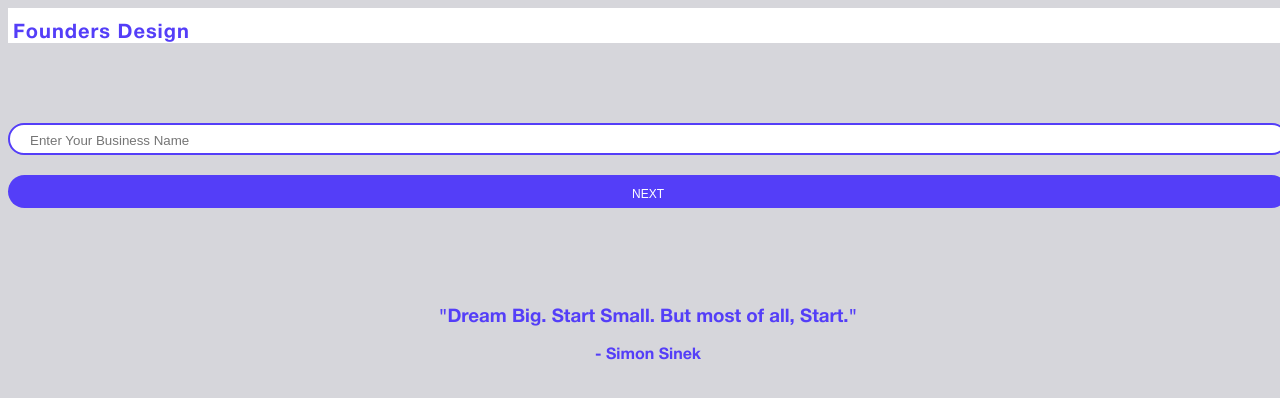
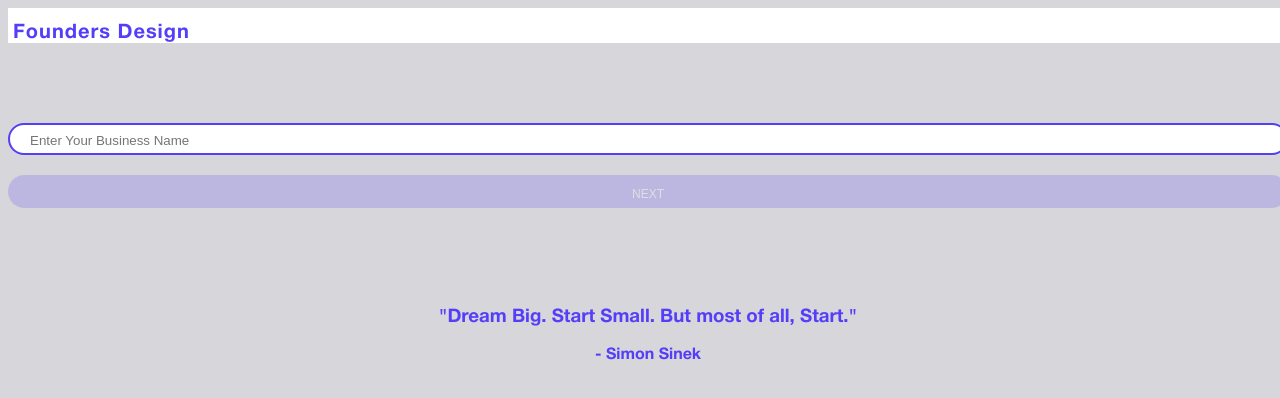
Before and after one commit to Djnt/img, a React app: page / in a window 1280 px wide. Shown: the top 398 px of the page. Built offline with nearby package versions, Linux system fonts and the light colour scheme.

Commit message:
style submit button

```diff
--- a/src/components/colorPage.js
+++ b/src/components/colorPage.js
@@ -26,7 +26,7 @@ export const ColorPage = props =>  {
           )
         })}
       </div>
-      {color && <button onClick={ () => props.next(color) }>NEXT</button>}
+      {color && <button className='next-button' onClick={ () => props.next(color) }>NEXT</button>}
     </div>
   )
 }
--- a/src/components/fontPage.js
+++ b/src/components/fontPage.js
@@ -1,4 +1,4 @@
-import React, { Component, Fragment } from 'react';
+import React, { useState } from 'react';
 
 const generateItem = args => {
   let result;
@@ -44,6 +44,14 @@ const generateItem = args => {
 }
 
 export const FontPage = props =>  {
+
+  const [fontEl, setFontEl] = useState(null);
+
+  const submitStyle = () => {
+    console.log(fontEl)
+    props.next(fontEl)
+  }
+
   return (
     <div className='col-12 col-md-4 offset-md-4 font-page'>
       <h2>Let's figure out your style next</h2>
@@ -52,13 +60,14 @@ export const FontPage = props =>  {
       <div className='fonts-block'>
         {new Array(6).fill().map((i, index) => {
           return (
-            <div className='font-option' onClick={e => props.next(e)}>
+            <div className='font-option' onClick={e => setFontEl(e.target)}>
               {generateItem({index, name: props.name})}
             </div>
           )
         })}
 
       </div>
+      {fontEl && <button className='next-button' onClick={submitStyle}>GENERATE LOGO</button>}
     </div>
   )
 }
--- a/src/components/index.js
+++ b/src/components/index.js
@@ -26,10 +26,9 @@ export default class PageContainer extends Component {
   }
 
   generateImage = e => {
-    e.stopPropagation()
-    e.target.style.backgroundColor = this.state.color[1]
+    e.style.backgroundColor = this.state.color[1]
 
-    html2canvas(e.target, {
+    html2canvas(e, {
       onrendered: (canvas) => {
         Canvas2Image.saveAsJPEG(canvas);
         this.resetPages();
--- a/src/components/namePage.js
+++ b/src/components/namePage.js
@@ -12,7 +12,7 @@ export const NamePage = props => {
   return (
     <div className='col-12 col-md-2 offset-md-5 name-page'>
       <input type='text' placeholder='Enter Your Business Name' onChange={ e => setName(e.target.value)}></input>
-      <button className={name ? '' : 'disabled'} onClick={ confirmName }>NEXT</button>
+      <button className={`next-button ${name ? '' : 'disabled'}`} onClick={ confirmName }>NEXT</button>
       <div className='foot'>
         <h3>"Dream Big. Start Small. But most of all, Start."</h3>
         <h4>- Simon Sinek</h4>
--- a/src/styles/index.scss
+++ b/src/styles/index.scss
@@ -40,6 +40,18 @@ body {
   padding: 15px 10px 0px 5px;
 }
 
+.next-button {
+  text-align: center;
+  margin-top: 20px;
+  background-color:#543EF8;
+  color: white;
+  border: none;
+  border-radius: 20px;
+  width: 100%;
+  padding: 12px 20px 7px 20px;
+  font-size: 12px;
+}
+
 .pages {
   text-align: center;
 
@@ -55,17 +67,6 @@ body {
       padding: 8px 20px 5px 20px;
     }
 
-    button {
-      margin-top: 20px;
-      background-color:#543EF8;
-      color: white;
-      border: none;
-      border-radius: 20px;
-      width: 100%;
-      padding: 12px 20px 7px 20px;
-      font-size: 12px;
-    }
-
     h3 {
       margin-top: 100px;
       color:#543EF8;
@@ -74,6 +75,10 @@ body {
 
     h4 {
       color:#543EF8;
+    }
+
+    .disabled {
+      opacity: 0.2;
     }
   }
 
@@ -111,18 +116,6 @@ body {
         border: 4px solid gray;
       }
     }
-
-    button {
-      text-align: center;
-      margin-top: 20px;
-      background-color:#543EF8;
-      color: white;
-      border: none;
-      border-radius: 20px;
-      width: 100%;
-      padding: 12px 20px 7px 20px;
-      font-size: 12px;
-    }
   }
 }
 
@@ -140,7 +133,7 @@ body {
   }
 
   .fonts-block {
-    max-height: calc(100vh - 150px);
+    max-height: calc(100vh - 210px);
     overflow-y: scroll;
 
     .font-option {
```
